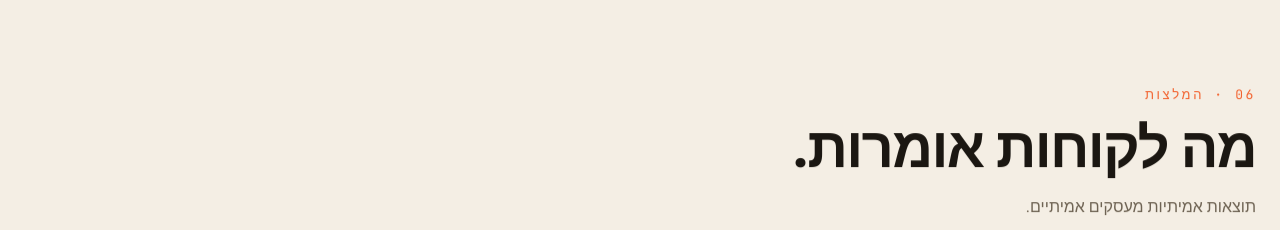
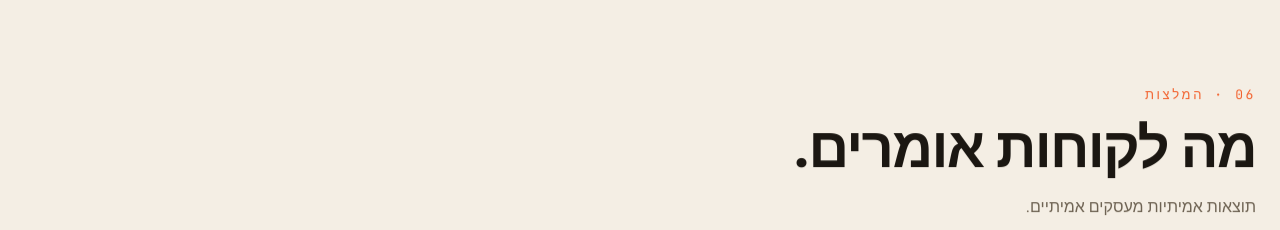
Before and after one commit to gorgovs1-cyber/shani-ai, a Next.js app: page / in a window 1280 px wide. Shown: the part 4480-4710 px from the top of the page. Built offline with nearby package versions, Linux system fonts and the light colour scheme; no server answers.

Commit message:
המלצות: מה לקוחות אומרים

```diff
--- a/components/TestimonialsSection.tsx
+++ b/components/TestimonialsSection.tsx
@@ -24,7 +24,7 @@ type Item = {
 const COPY: Record<"he" | "en", { kicker: string; title: string; sub: string; items: Item[] }> = {
   he: {
     kicker: "06 · המלצות",
-    title: "מה לקוחות אומרות.",
+    title: "מה לקוחות אומרים.",
     sub: "תוצאות אמיתיות מעסקים אמיתיים.",
     items: [
       {
```
